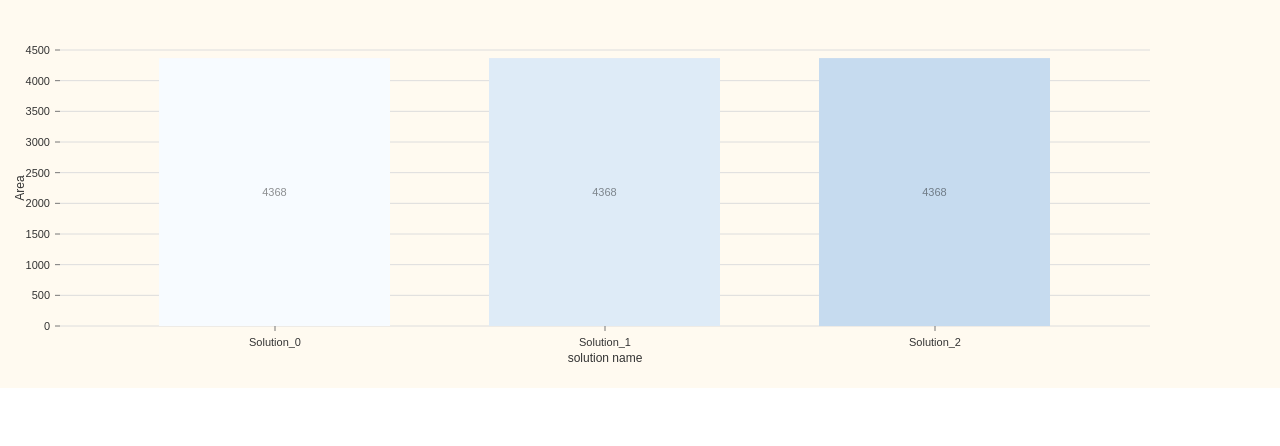
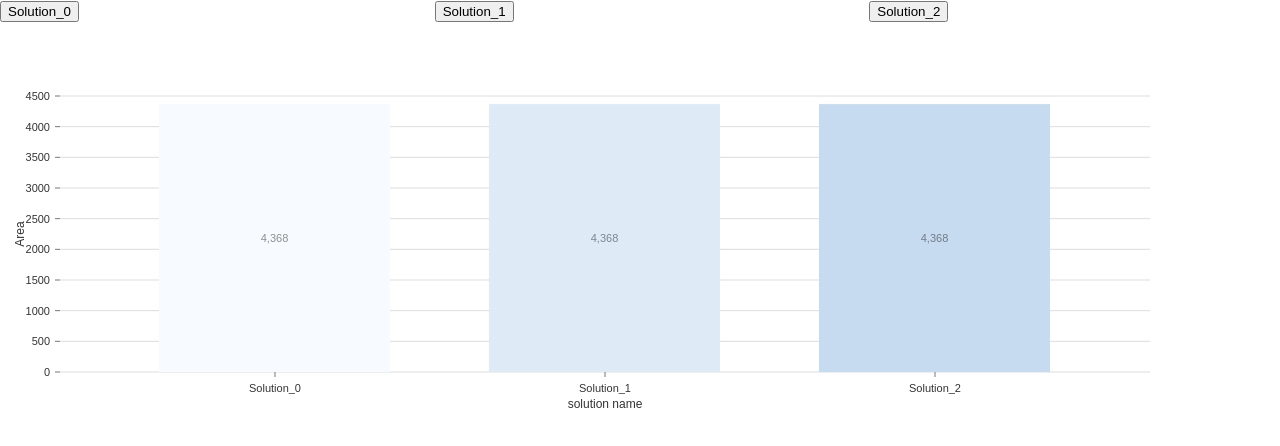
Before and after one commit to yar2nman/fivchrts, a React (Create React App) app: page / in a window 1280 px wide. Shown: the top 446 px of the page. Built offline with nearby package versions, Linux system fonts and the light colour scheme.

Commit message:
buttons , white background and number format

```diff
--- a/src/App.css
+++ b/src/App.css
@@ -38,9 +38,9 @@
 }
 
 .Mydiv {
-  width: 600px;
+  /* width: 600px; */
   height: 400px;
-  background-color: floralwhite;
+  background-color: white;
   margin-left: 3px;
   margin-bottom: 2px;
 }
--- a/src/App.js
+++ b/src/App.js
@@ -5,7 +5,6 @@ import MyResponsiveBar from './barchart';
 import MyResponsivePie from './chartsRoot/PiChart';
 
 import { makeStyles } from '@material-ui/core/styles';
-import Paper from '@material-ui/core/Paper';
 import Grid from '@material-ui/core/Grid';
 
 const useStyles = makeStyles((theme) => ({
@@ -35,9 +34,13 @@ function App() {
 
   const [consumption_breakdown, setconsumption_breakdown] = useState({});
 
+  const monclick = (childdata) => {
+    let solutionName = childdata?.data?.name
+    myonclick(solutionName)
+  }
 
-  const myonclick = (childdata) => {
-    let solution = data.find(x => x.solution_name === childdata?.data?.name)
+  const myonclick = (solution_name) => {
+    let solution = data.find(x => x.solution_name === solution_name)
     setsolution(solution);
     setsolutionName(solution.solution_name)
     setsolutionIncome(solution.reports.economic_report.income)
@@ -127,6 +130,18 @@ function App() {
     <div className={classes.root}>
       <Grid container spacing={3}>
 
+        {
+          data && data?.length > 0 && data.map((solution, index) => {
+            return (
+              <Grid item xs={12} sm={6} md={4} key={index}>
+                <button onClick={() => myonclick(solution?.solution_name)}>{solution?.solution_name}</button>
+
+              </Grid>
+            )
+          })
+        }
+
+
         {data && data?.length > 0 &&
           <Grid item xs={12} className='Mydiv'>
               <MyResponsiveBar className={classes.paper} data={data.map((item) => {
@@ -137,7 +152,7 @@ function App() {
                   'efficiency': item.reports.units_report.table_1.efficiency
                 }
                 return v
-              })} keys={['area']} indexby={'name'} ytitle={'Area'} xtitle={'solution name'} showLegends={false} isHorizontal={false} myonclick={myonclick} />
+              })} keys={['area']} indexby={'name'} ytitle={'Area'} xtitle={'solution name'} showLegends={false} isHorizontal={false} myonclick={monclick} />
           </Grid>
         }
         {/* Economic cost */}
--- a/src/barchart.js
+++ b/src/barchart.js
@@ -11,6 +11,7 @@ const MyResponsiveBar = ({ data, keys, indexby, ytitle, xtitle, showLegends, isH
     <ResponsiveBar
         data={data}
         onClick={myonclick}
+        valueFormat=" >-,"
         keys={[...keys]}
         indexBy={indexby}
         margin={ margin || { top: 50, right: 130, bottom: 50, left: 60 }}
--- a/src/chartsRoot/PiChart.js
+++ b/src/chartsRoot/PiChart.js
@@ -9,6 +9,7 @@ const MyResponsivePie = ({ data, colors /* see data tab */ }) => (
         onClick={(data) => {
             console.log(data);
         }}
+        valueFormat=" >-,"
         margin={{ top: 40, right: 80, bottom: 80, left: 80 }}
         innerRadius={0.7}
         padAngle={0.7}
```
